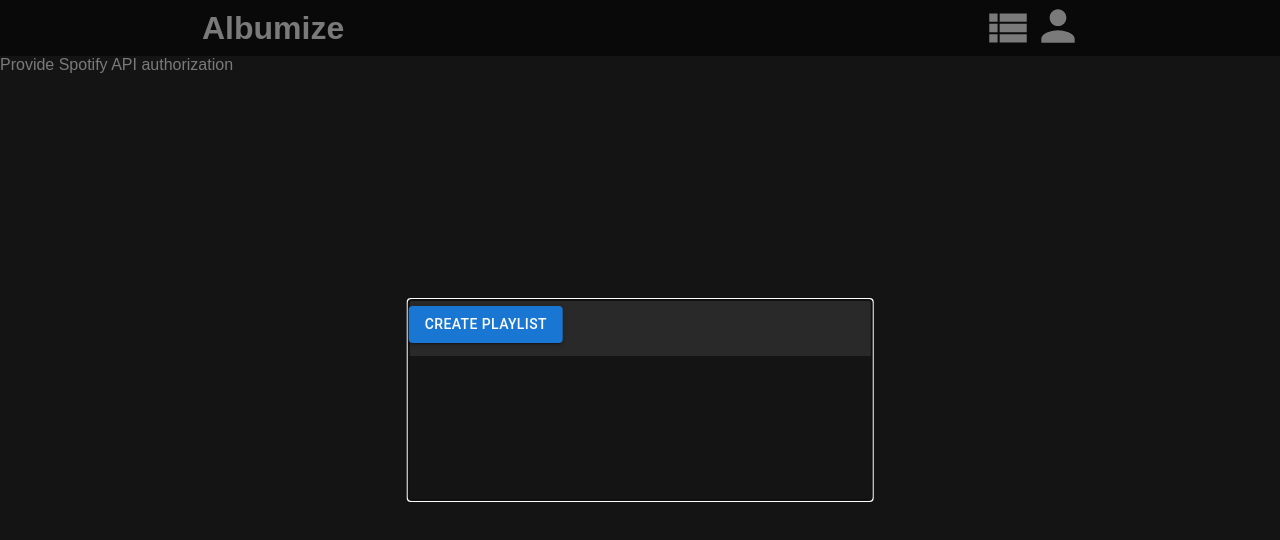
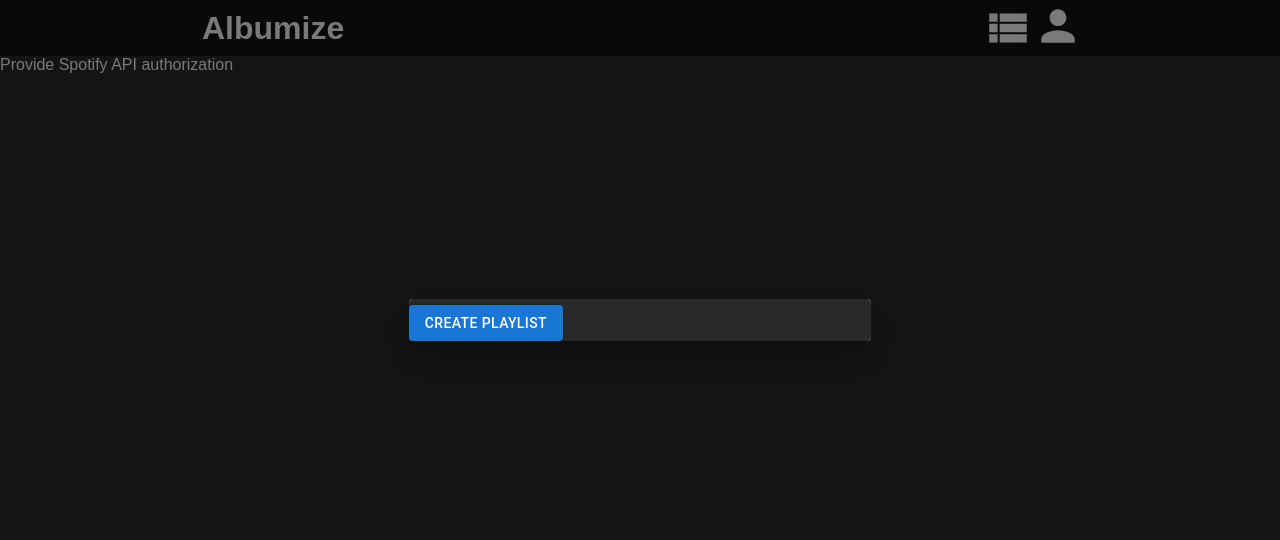
Before and after one commit to arkari-us/Albumize-Web, a React (Vite) app: page / in a window 1280 px wide. Both pictures are taken after a click on the element 1008 px from the left and 28 px from the top of the page. Shown: the top 540 px of the page. Built offline with nearby package versions, Linux system fonts and the light colour scheme.

Commit message:
Export dialog progress

```diff
--- a/src/App.css
+++ b/src/App.css
@@ -12,6 +12,7 @@
     --headerSize: 40px;
     --headerFontSize: 20px;
     --albumGridPadding: 5px;
+    --exportDivPercent: 75%;
   }
 }
 
@@ -21,6 +22,7 @@
     --headerSize: 50px;
     --headerFontSize: 32px;
     --albumGridPadding: 10px 15% 10px 15%;
+    --exportDivPercent: 50%;
   }
 }
 
@@ -125,6 +127,10 @@ img {
   background-color: var(--tertiaryhover);
 }
 
+.albumListItemSelected {
+  box-shadow: inset 0px 0px 2px var(--secondaryshadow);
+}
+
 #playlistSelect {
   padding-top: 7px;
   justify-content: center;
@@ -193,19 +199,23 @@ img {
 
 #exportDiv {
   display: grid;
-  grid-template-rows: auto 50px;
+  grid-template-rows: 1fr auto;
   background-color: var(--secondary);
+  grid-template-areas: 'list' 'footer';
+  height: 70%;
+  overflow: hidden;
 }
 
 #exportList {
   display: grid;
   grid-template-columns: 1fr;
+  grid-template-rows: 1fr;
   gap: 3px;
   margin: 3px;
-  position: relative;
   background-color: var(--secondaryshadow);
   color: var(--text);
-  overflow: scroll;
+  grid-area: list;
+  overflow: auto;
 }
 
 .exportListItem {
@@ -220,7 +230,8 @@ img {
 #exportButtonsDiv {
   display: grid;
   grid-template-columns: repeat(3, 1fr);
-
+  margin: auto;
+  grid-area: footer;
 }
 
 .exportAlbumInfo {
--- a/src/App.js
+++ b/src/App.js
@@ -8,7 +8,7 @@ import Badge from '@mui/material/Badge';
 import Checkbox from '@mui/material/Checkbox';
 import Popover from '@mui/material/Popover';
 import Typography from '@mui/material/Typography';
-import Modal from '@mui/material/Modal';
+import Dialog from '@mui/material/Dialog';
 import Box from '@mui/material/Box';
 import Button from '@mui/material/Button';
 
@@ -56,11 +56,13 @@ function Header (props) {
           <ViewListIcon sx={{width:"100%", height:"100%", backgroundColor: '#121212'}} />
         </Badge>
       </div>
-      <Modal
+      <Dialog
         open={props.exportListOpen}
         onClose={props.closeExportList}
+        sx={{
+          maxHeight: {xs: '95%', sm: '95%', md: '80%', lg: '80%', xl: '80%'}
+        }}
       >
-        <Box sx={{position: 'absolute', top: '50%', left: '50%', minWidth: '25%', minHeight: '25%', transform: 'translate(-50%, -50%)'}}>
           <div id="exportDiv">
             <div id="exportList">
               {props.albumsToSend.map(album => (
@@ -78,8 +80,7 @@ function Header (props) {
               </div>
             </div>
           </div>
-        </Box>
-      </Modal>
+      </Dialog>
       <div class="menuIcon" onClick={props.setUserAnchor} >
         <PersonIcon sx={{width: "100%", height: "100%"}}  />
       </div>
@@ -122,7 +123,7 @@ function AlbumList (props) {
     <div class='albumListGrid'>
       {props.albums.map(album => (
         <label>
-          <div class='albumListItem'>
+          <div class="albumListItem">
               <div><img src={album.images[1].url} alt={album.name + ' album cover'} width="100%" height="100%" /></div>
               <div class="albumInfo">
                 <div class="albumTitle">
@@ -225,7 +226,12 @@ function App() {
       alert('Please select at least one album to export.');
     }
     else{
-      DataInterface.createNewPlaylist(albumsToSend)
+      var albums = [];
+      albumsToSend.forEach(album => {
+        albums.push(album.id);
+      });
+
+      DataInterface.createNewPlaylist(albums)
         .then((id) => {
           alert(`Playlist created with id ${id}`);
         })
```
